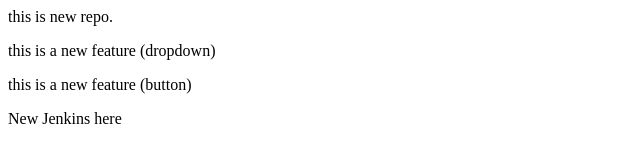
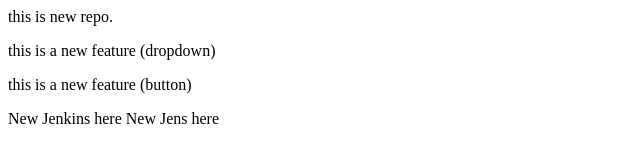
Before and after one commit to sarthakrajput17/demoRepo, a plain HTML site: page index.html in a window 1280 px wide. Shown: the whole page, without its empty margins (0-640 px from the left). Drawn offline with Linux system fonts and the light colour scheme.

Commit message:
Update index.html
New change

```diff
--- a/index.html
+++ b/index.html
@@ -2,3 +2,4 @@
 <p>this is a new feature (dropdown)</p>
 <p>this is a new feature (button)</p>
 <a>New Jenkins here</a>
+<a>New Jens here</a>
```
